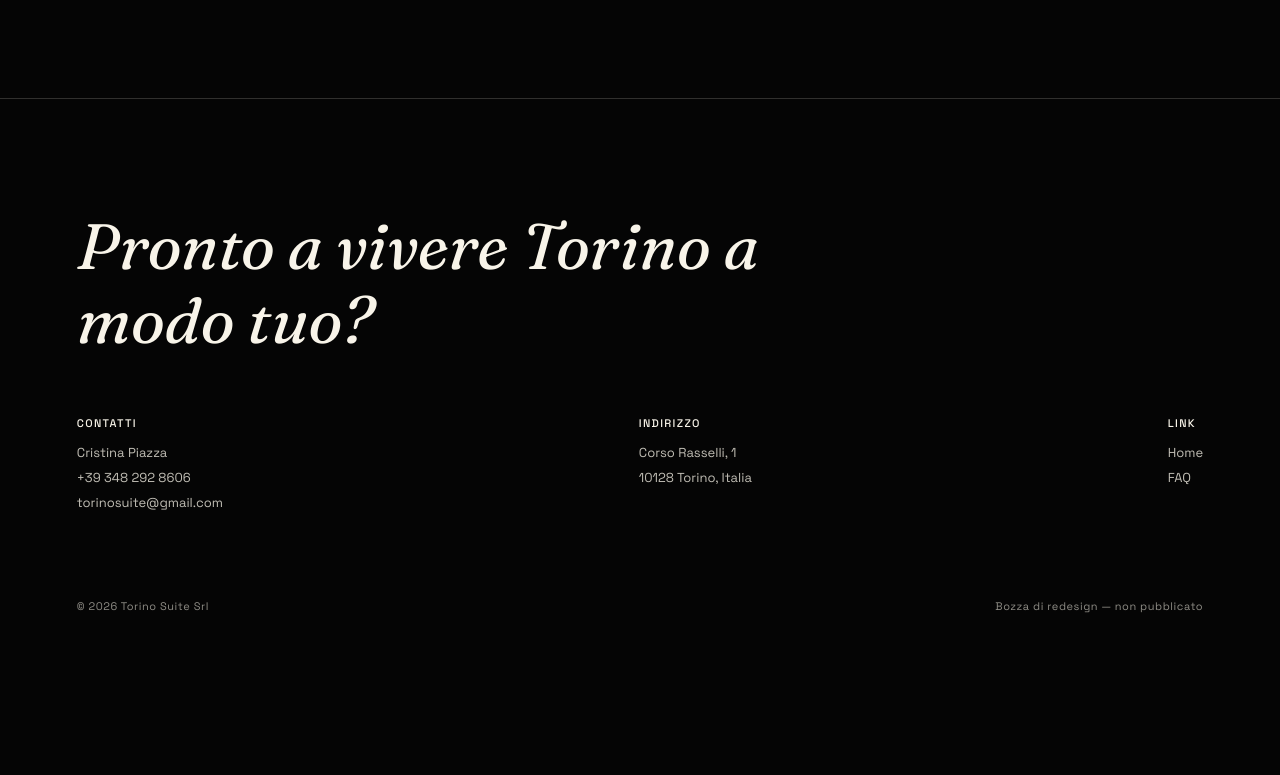
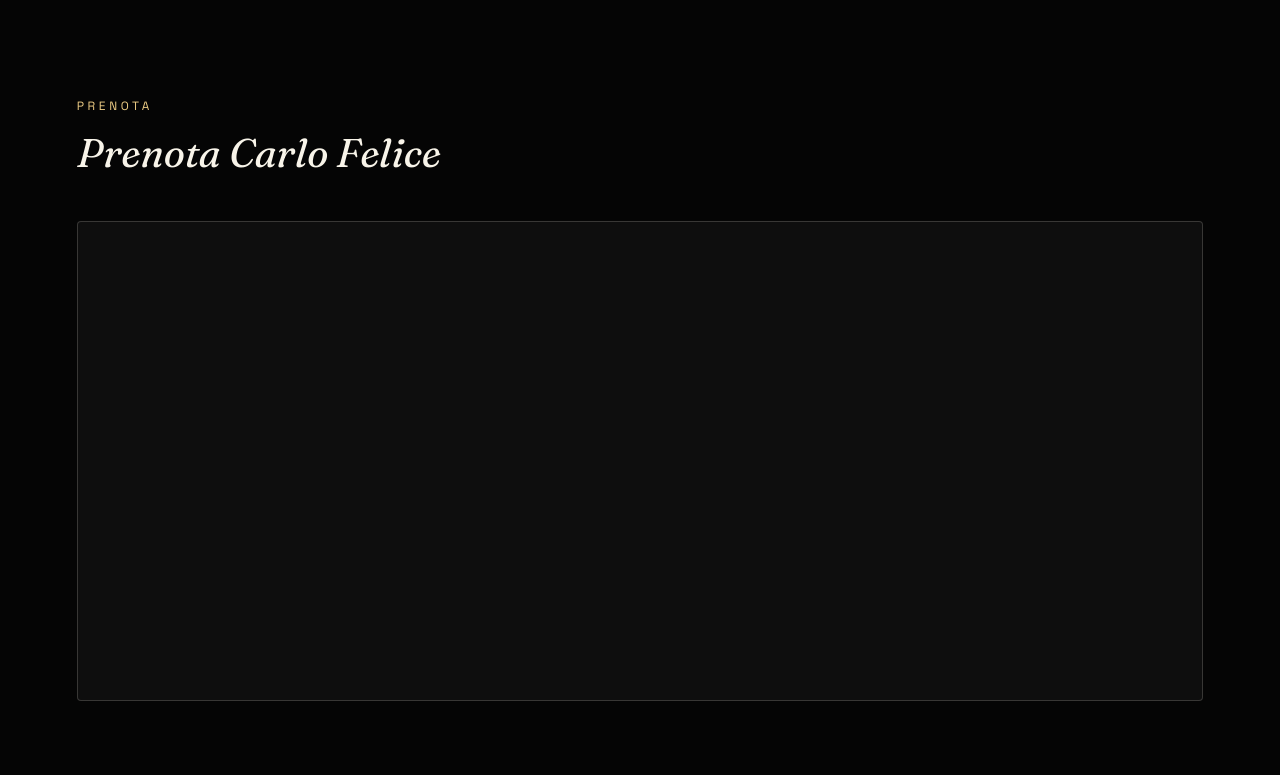
Before and after one commit to alessandrovincimat-stack/torino-suite-sito, a plain HTML site: page felice.html in a window 1280 px wide. Shown: the part 2365-3140 px from the top of the page. Before the commit the page ends 3028 px from the top, so only its background shows below. Drawn offline with Linux system fonts and the light colour scheme; a script that the page names is missing.

Commit message:
Aggiunto widget di prenotazione dedicato nella pagina di Carlo Felice

```diff
--- a/felice.html
+++ b/felice.html
@@ -100,6 +100,18 @@
   </div>
 </section>
 
+<section class="room-info" style="padding-top:0;">
+  <div class="room-info-head reveal">
+    <span class="tag" style="color:var(--bronze-soft); font-size:12px; letter-spacing:.3em; text-transform:uppercase; display:block; margin-bottom:14px;" data-i18n="home.booking.tag">Prenota</span>
+    <h3 style="font-family:'Fraunces',serif; font-weight:400; font-style:italic; font-size:clamp(26px,3.2vw,40px);">Prenota Carlo Felice</h3>
+  </div>
+  <div class="booking-widget-wrap reveal">
+    <div id="apartmentIframe1953902"></div>
+    <script type="text/javascript" src="https://login.smoobu.com/js/Settings/BookingToolIframe.js"></script>
+    <script>BookingToolIframe.initialize({"url": "https://login.smoobu.com/it/booking-tool/iframe/362608/1953902", "baseUrl": "https://login.smoobu.com", "target": "#apartmentIframe1953902"})</script>
+  </div>
+</section>
+
 <footer id="contact">
   <div class="foot-cta" data-i18n="common.footer.cta">Pronto a vivere Torino a modo tuo?</div>
   <div class="foot-grid">
```
